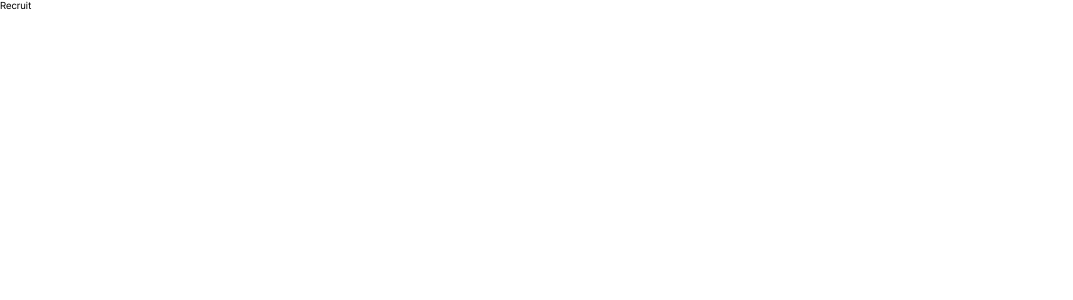
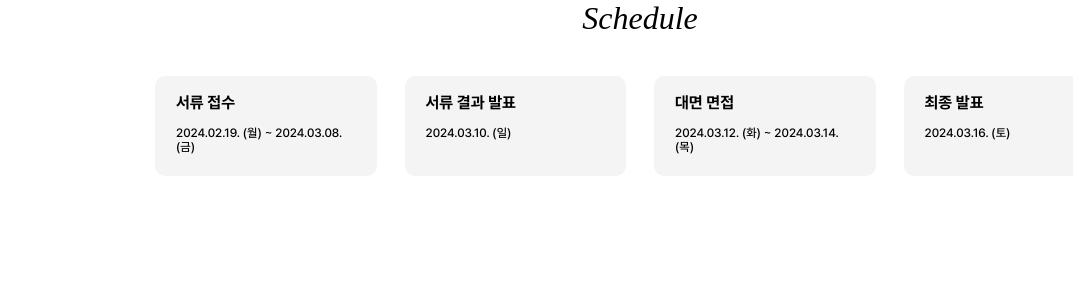
Before and after one commit to LIKELION-SOGANG/LIKELION-WEBSITE-CLIENT, a React (Create React App) app: page /recruit in a window 1280 px wide. Shown: the top 300 px of the page, without its empty margins (0-1073 px from the left). Built offline with nearby package versions, Linux system fonts and the light colour scheme.

Commit message:
Feat : Schedule 기초 컴포넌트 및 스타일링 적용 완료 #3

```diff
--- /dev/null
+++ b/src/components/Recruit/Schedule.jsx
@@ -0,0 +1,85 @@
+import React from 'react';
+import styled from 'styled-components';
+const Schedule = () => {
+  const scheduleData = [
+    { title: '서류 접수', date: '2024.02.19. (월) ~ 2024.03.08. (금)' },
+    { title: '서류 결과 발표', date: '2024.03.10. (일)' },
+    { title: '대면 면접', date: '2024.03.12. (화) ~ 2024.03.14. (목)' },
+    { title: '최종 발표', date: '2024.03.16. (토)' },
+  ];
+  return (
+    <>
+      <ScheduleContainer>
+        <Topic>Schedule</Topic>
+        <ScheduleBody>
+          {scheduleData.map((item) => (
+            <ScheduleItem key={item.title}>
+              <Title>{item.title}</Title>
+              <Date>{item.date}</Date>
+            </ScheduleItem>
+          ))}
+        </ScheduleBody>
+      </ScheduleContainer>
+    </>
+  );
+};
+const ScheduleContainer = styled.div`
+  width: 97rem;
+  height: 18rem;
+  flex-direction: column;
+  justify-content: center;
+`;
+
+const Topic = styled.div`
+  text-align: center;
+  font-size: 3.2rem;
+  color: var(--Main, #000);
+  font-family: 'PP Editorial New';
+  font-style: italic;
+  font-weight: 400;
+  line-height: normal;
+  text-transform: capitalize;
+`;
+
+const ScheduleBody = styled.div`
+  display: flex;
+  justify-content: space-between;
+  gap: 2.8rem;
+  position: relative;
+`;
+const ScheduleItem = styled.div`
+  width: 22.1rem;
+  height: 10rem;
+  margin-top: 3.9rem;
+  padding: 1.7rem 2.1rem;
+  border-radius: 1rem;
+  bottom 0;
+  align-items: flex-start;
+  gap: 1.7 rem;
+  flex: 1 0 0;
+  align-self: stretch;
+  background: #F4F4F4;
+
+`;
+
+const Title = styled.div`
+  color: var(--Main, #000);
+  font-family: Pretendard;
+  font-size: 1.6rem;
+  font-style: normal;
+  font-weight: 600;
+  line-height: normal;
+  text-transform: capitalize;
+`;
+
+const Date = styled.div`
+  margin-top: 1.4rem;
+  color: var(--Main, #000);
+  font-family: Pretendard;
+  font-size: 1.2rem;
+  font-style: normal;
+  font-weight: 500;
+  line-height: normal;
+  text-transform: capitalize;
+`;
+export default Schedule;
--- a/src/page/Recruit.jsx
+++ b/src/page/Recruit.jsx
@@ -1,9 +1,19 @@
-import React from 'react'
+import React from 'react';
+import Schedule from '../components/Recruit/Schedule';
+import styled from 'styled-components';
 
 function Recruit() {
+  <div>hi</div>;
   return (
-    <div>Recruit</div>
-  )
+    <RecruitContainer>
+      <Schedule />
+    </RecruitContainer>
+  );
 }
+const RecruitContainer = styled.div`
+  display: flex;
+  align-items: center;
+  justify-content: center;
+`;
 
-export default Recruit
+export default Recruit;
```
